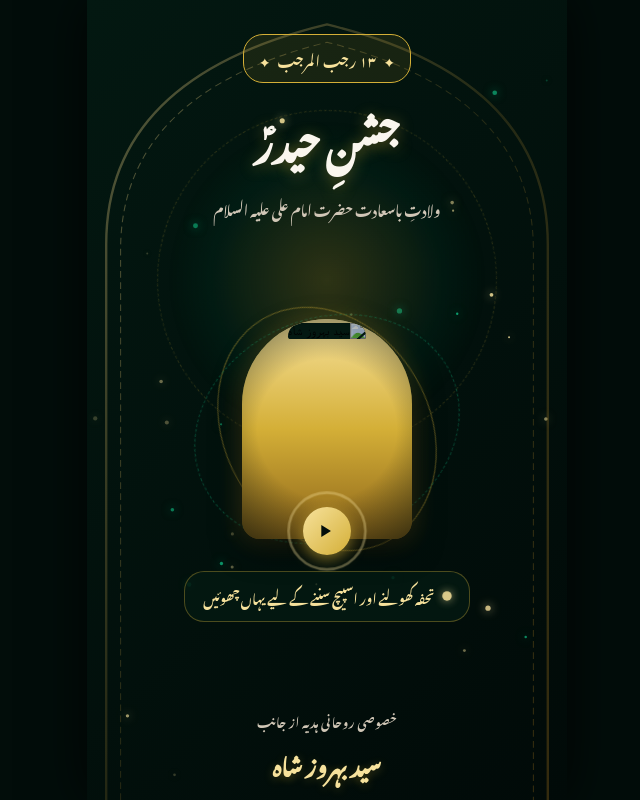
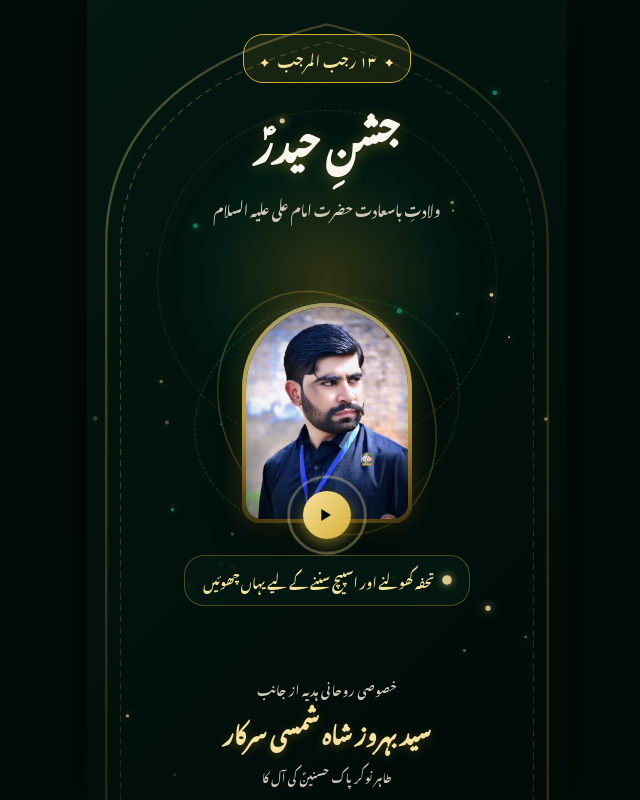
Before and after one commit to malikmusichiphop-rgb/-, a plain HTML site: page index.html in a window 1280 px wide. Shown: the whole page, without its empty margins (313-953 px from the left). Drawn offline with Linux system fonts and the light colour scheme; files whose address does not match are found by name; a web font is replaced by a local one.

Commit message:
Add files via upload

```diff
--- a/index.html
+++ b/index.html
@@ -4,15 +4,15 @@
   <meta charset="UTF-8" />
   <meta name="viewport" content="width=device-width, initial-scale=1.0, maximum-scale=1.0, user-scalable=no, viewport-fit=cover" />
   <meta name="theme-color" content="#03140e" />
-  <title>۱۳ رجب — جشنِ حیدرؑ | تحفۂ عقیدت از سید بہروز شاہ</title>
+  <title>۱۳ رجب — جشنِ حیدرؑ | تحفۂ عقیدت از سید بہروز شاہ شمسی سرکار</title>
 
   <!-- PWA Mobile Home Screen Icon Support -->
   <link rel="manifest" href="manifest.json" />
   <link rel="apple-touch-icon" href="assets/cover.jpg" />
 
   <!-- Open Graph / WhatsApp Preview -->
-  <meta property="og:title" content="۱۳ رجب — جشنِ حیدرؑ | سید بہروز شاہ" />
-  <meta property="og:description" content="ولادتِ باسعادت حضرت امام علی علیہ السلام کے پرمسرت موقع پر سید بہروز شاہ کی جانب سے ایک نورانی روحانی تحفہ" />
+  <meta property="og:title" content="۱۳ رجب — جشنِ حیدرؑ | سید بہروز شاہ شمسی سرکار" />
+  <meta property="og:description" content="ولادتِ باسعادت حضرت امام علی علیہ السلام کے پرمسرت موقع پر سید بہروز شاہ شمسی سرکار کی جانب سے ایک نورانی روحانی تحفہ" />
   <meta property="og:image" content="assets/cover.jpg" />
   <meta property="og:type" content="website" />
 
@@ -68,7 +68,7 @@
         <p class="sub-blessing">ولادتِ باسعادت حضرت امام علی علیہ السلام</p>
       </header>
 
-      <!-- Centerpiece: Interactive Portrait of Syed Behroz Shah with Prominent Play Action -->
+      <!-- Centerpiece: Interactive Portrait of Syed Behroz Shah Shamsi Sarkar -->
       <div class="portrait-sanctuary">
         <button id="openGiftBtn" class="portrait-trigger" type="button" aria-label="تحفہ کھولنے اور اسپیچ سننے کے لیے تصویر پر کلک کریں">
           <!-- Rotating Noor Rings -->
@@ -80,14 +80,14 @@
             <img
               id="coverPortraitImg"
               src="assets/cover.jpg"
-              alt="سید بہروز شاہ"
+              alt="سید بہروز شاہ شمسی سرکار"
               class="portrait-photo"
               onerror="window.handleMissingImage(this, true)"
             />
             <div class="portrait-vignette"></div>
           </div>
 
-          <!-- Integrated Luminous Play Medallion (Clearly indicating tap to open gift) -->
+          <!-- Integrated Luminous Play Medallion -->
           <div class="play-medallion" aria-hidden="true">
             <span class="medallion-ripple"></span>
             <svg viewBox="0 0 24 24" class="play-icon">
@@ -102,10 +102,11 @@
         </div>
       </div>
 
-      <!-- Bottom Dedication -->
+      <!-- Bottom Dedication (Only on Home Screen with your exact name) -->
       <footer class="cover-footer">
         <p class="gift-from-label">خصوصی روحانی ہدیہ از جانب</p>
-        <h2 class="murshid-name">سید بہروز شاہ</h2>
+        <h2 class="murshid-name">سید بہروز شاہ شمسی سرکار</h2>
+        <p class="tahir-nazir-line" style="font-size: 11px; color: #d1c7b7; margin-top: 4px; letter-spacing: 0.5px;">طاہر نوکر پاک حسنینؑ کی آل کا</p>
       </footer>
     </section>
 
@@ -114,9 +115,8 @@
          ========================================================= -->
     <section id="experienceScreen" class="screen experience-screen" aria-label="نورانی روحانی سفر">
 
-      <!-- FOUR LIVING ATMOSPHERIC WORLDS (چار زندہ اور متحرک نورانی دنیائیں) -->
+      <!-- FOUR LIVING ATMOSPHERIC WORLDS -->
       <div id="worldStage" class="world-stage">
-        <!-- World 1: Gate of Light (بابِ نور و تجلیات) -->
         <div id="world-1" class="noor-world world-gate active">
           <div class="gate-beams"></div>
           <div class="gate-arch-layers">
@@ -125,15 +125,11 @@
             <div class="arch-layer layer-3"></div>
           </div>
         </div>
-
-        <!-- World 2: Golden Dawn (صبحِ زرّیں و بہارِ عقیدت) -->
         <div id="world-2" class="noor-world world-dawn">
           <div class="dawn-sunburst"></div>
           <div class="dawn-clouds"></div>
           <div class="floating-petals-layer" id="petalsContainer"></div>
         </div>
-
-        <!-- World 3: River of Light (دریائے نور و کہکشاں) -->
         <div id="world-3" class="noor-world world-river">
           <svg class="river-ribbons-svg" viewBox="0 0 400 800" preserveAspectRatio="none">
             <defs>
@@ -153,8 +149,6 @@
             <path class="ribbon-wave wave-3" d="M-50,580 Q180,440 450,620" fill="none" stroke="url(#goldRibbon1)" stroke-width="14" />
           </svg>
         </div>
-
-        <!-- World 4: Garden of Love (گلشنِ حیدرؑ و چراغاں) -->
         <div id="world-4" class="noor-world world-garden">
           <div class="moonlight-glow"></div>
           <div class="lanterns-canopy">
@@ -164,8 +158,6 @@
           </div>
           <div class="water-reflection-pool"></div>
         </div>
-
-        <!-- Interactive Dynamic Light & Noor Particle Layer -->
         <canvas id="livingNoorCanvas" class="bg-canvas"></canvas>
       </div>
 
@@ -176,7 +168,6 @@
           <span id="sceneTitleText">بابِ نور و تجلیات</span>
         </div>
 
-        <!-- Minimal Audio Control -->
         <button id="audioToggleBtn" class="mini-audio-btn" type="button" aria-label="آواز روکیں یا چلائیں">
           <span class="equalizer-bars" id="eqBars">
             <i></i><i></i><i></i>
@@ -185,33 +176,26 @@
         </button>
       </header>
 
-      <!-- Subtle Audio Retry Banner (Only shown if browser blocks autoplay) -->
       <div id="audioRetryBanner" class="audio-retry-banner hidden">
         <button id="retryAudioBtn" type="button" class="retry-pill">
           <span>🔊 آواز چلانے کے لیے یہاں چھوئیں</span>
         </button>
       </div>
 
-      <!-- CENTER STAGE: STRICT NON-OVERLAPPING PHOTO + NASIHAT LAYOUT -->
+      <!-- CENTER STAGE: PHOTO + NASIHAT -->
       <div class="stage-content">
-
-        <!-- TOP: MURSHID'S ROYAL PORTRAIT STAGE -->
         <div class="photo-showcase-wrapper">
           <div id="photoCard" class="royal-photo-frame anim-zoom">
-            <!-- Ornate Corner Filigree -->
             <span class="corner-ornament top-right"></span>
             <span class="corner-ornament top-left"></span>
             <span class="corner-ornament bottom-right"></span>
             <span class="corner-ornament bottom-left"></span>
-
-            <!-- Moving Noor Shimmer Across Frame -->
             <div class="frame-noor-sweep"></div>
-
             <div class="photo-inner-box">
               <img
                 id="slidePhoto"
                 src="assets/photo1.jpg"
-                alt="سید بہروز شاہ"
+                alt="سید بہروز شاہ شمسی سرکار"
                 class="slide-photo-img"
                 onerror="window.handleMissingImage(this, false)"
               />
@@ -219,14 +203,12 @@
           </div>
         </div>
 
-        <!-- ORNAMENTAL GOLDEN DIVIDER -->
         <div class="sacred-divider" aria-hidden="true">
           <span class="divider-line"></span>
           <span class="divider-jewel">❖</span>
           <span class="divider-line"></span>
         </div>
 
-        <!-- BOTTOM: DEDICATED URDU NASIHAT SANCTUARY (Zero Overlap) -->
         <div class="nasihat-sanctuary">
           <div id="nasihatCard" class="nasihat-card">
             <span id="nasihatTheme" class="nasihat-theme">محبت و اخلاص</span>
@@ -235,10 +217,8 @@
             </p>
           </div>
         </div>
-
       </div>
 
-      <!-- Bottom Subtle Timeline Progress -->
       <footer class="sanctuary-footer">
         <div class="progress-track">
           <div id="speechProgressFill" class="progress-fill"></div>
@@ -251,36 +231,33 @@
     </section>
 
     <!-- =========================================================
-         SCREEN 3: GRAND FINALE BLESSING (اختتامی دعائیہ منظر)
+         SCREEN 3: GRAND FINALE BLESSING
          ========================================================= -->
     <section id="finaleScreen" class="screen finale-screen" aria-label="اختتامی مبارکباد اور دعا">
       <canvas id="finaleNoorCanvas" class="bg-canvas"></canvas>
 
       <div class="finale-container">
-        <!-- Last Photo Glowing Gracefully -->
         <div class="finale-portrait-wrap">
           <div class="finale-noor-aura"></div>
           <div class="finale-frame">
             <img
               id="finalePhoto"
               src="assets/photo6.jpg"
-              alt="سید بہروز شاہ"
+              alt="سید بہروز شاہ شمسی سرکار"
               class="finale-photo-img"
               onerror="window.handleMissingImage(this, false)"
             />
           </div>
         </div>
 
-        <!-- Sacred Blessing Message -->
         <div class="finale-message-box">
           <div class="finale-ornament">❁ ✦ ❁</div>
           <h2 class="finale-heading">جشنِ ولادتِ مولا علی علیہ السلام مبارک</h2>
           <p class="finale-subtext">آپ سب کے لیے محبت، خوشیاں اور دعائیں</p>
           <div class="finale-signature-line"></div>
-          <p class="finale-sender">سید بہروز شاہ</p>
+          <p class="finale-sender">سید بہروز شاہ شمسی سرکار</p>
         </div>
 
-        <!-- Two Simple Action Buttons -->
         <div class="finale-actions">
           <button id="replayBtn" type="button" class="action-btn btn-gold">
             <span>دوبارہ سنیں اور دیکھیں</span>
@@ -295,7 +272,6 @@
 
   </main>
 
-  <!-- Linked JavaScript -->
   <script src="script.js"></script>
 </body>
 </html>
```
Also changed, not shown: cover.jpg (added).
